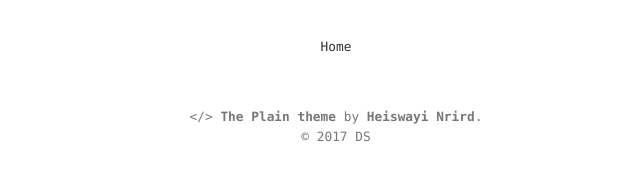
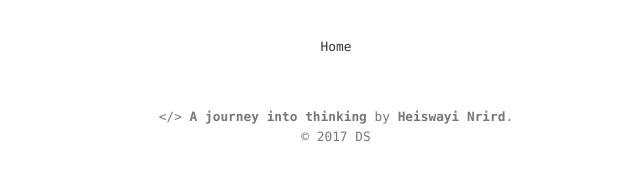
Before and after one commit to firmai/snowde.github.io, a Jekyll site: the page built from about.md, in a window 1280 px wide. Shown: the part 499-680 px from the top of the page, without its empty margins (304-944 px from the left). Built offline with Jekyll 4.4.1, drawn with Linux system fonts in a browser that asks for light colours.

Commit message:
Update footer.html

```diff
--- a/_includes/footer.html
+++ b/_includes/footer.html
@@ -1,4 +1,4 @@
 <div class="footer">
-  <span class="block">&lt;/&gt; <a href="http://github.com/heiswayi/the-plain" title="a minimalist Jekyll theme for personal blog">The Plain theme</a> by <a href="http://heiswayi.github.io">Heiswayi Nrird</a>.</span>
+  <span class="block">&lt;/&gt; <a href="http://github.com/snowde/snow.github.io" title="A journey into thinking">A journey into thinking</a> by <a href="http://heiswayi.github.io">Heiswayi Nrird</a>.</span>
   <span class="block">&copy; {{ site.time | date: '%Y' }} {{ site.author_name }}</span>
 </div>
```
